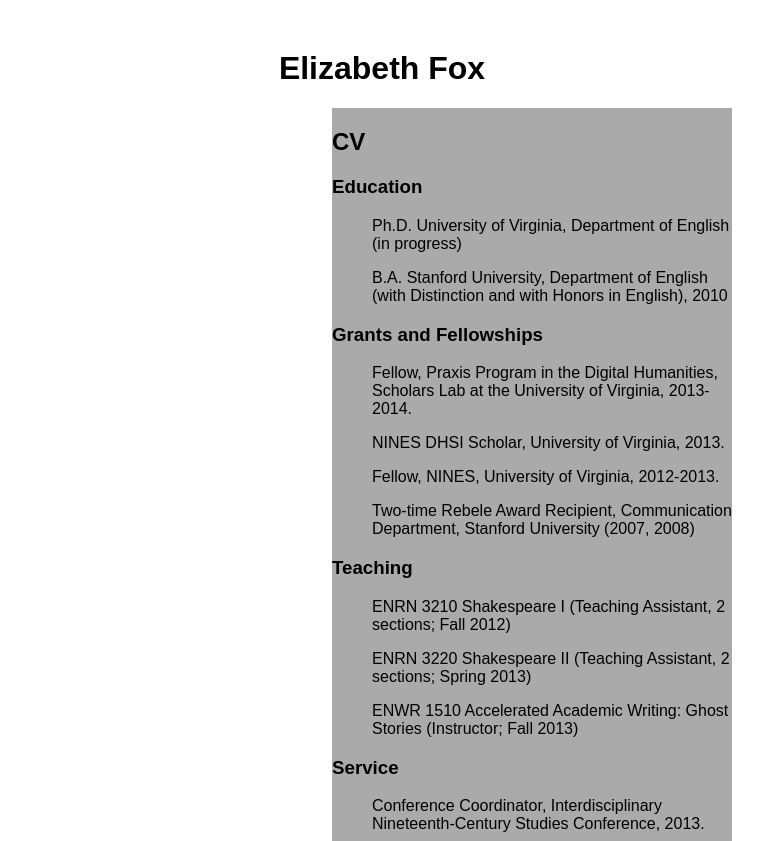
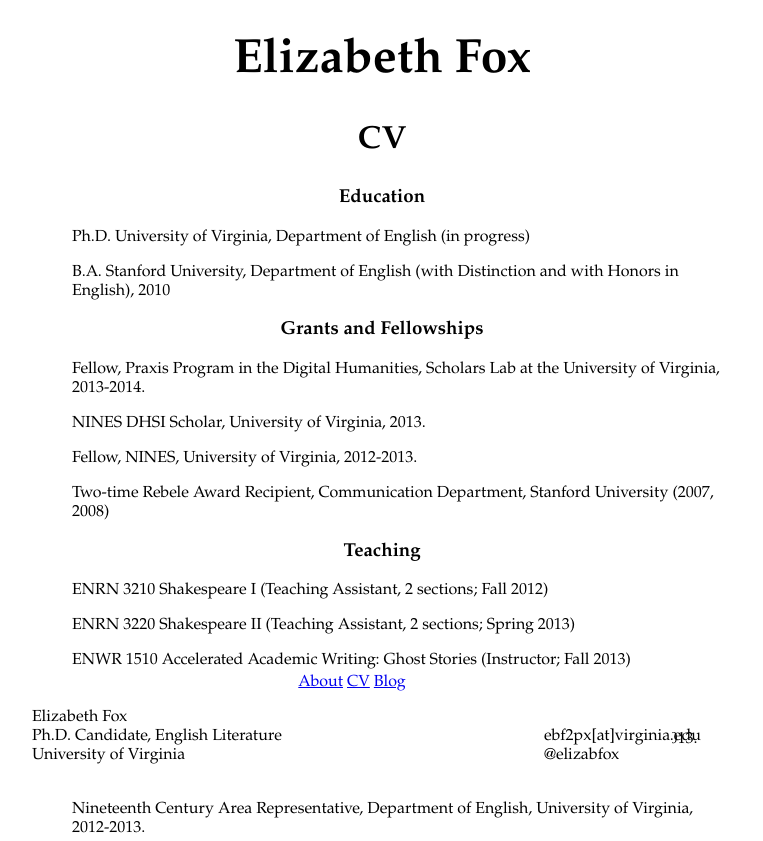
Before and after one commit to ebf2/ebf2.github.io, a plain HTML site: page CV.html in a window 1280 px wide. Shown: the top 841 px of the page, without its empty margins (258-1021 px from the left). Drawn offline with Linux system fonts and the light colour scheme.

Commit message:
modifying style.css

```diff
--- a/style.css
+++ b/style.css
@@ -1,35 +1,64 @@
 body {
-	font-family: Arial, sans-serif;
+	font-family: Garamond, sans-serif;
 	width: 700px;
-	margin: 50px auto;
+	margin: auto;
+
 }
 
-header,
-nav,
+
+header {
+text-align: center;
+font-size: 150%;
+
+}
+
 footer
 {
 	text-align: center;
+	bottom:0px;
+	position:fixed;
+	float:center;
+	width:50%;
+	background-color: white;
 }
 
-nav {
-	display: block;
-	float:left;
-	width: 250px;
-	background: #eee;
-}
 
-nav a {
-	display: block;
-}
 
 #content
 {
-	float: right;
-	width: 400px;
+	vertical-align: center;
+	text-align: center;
+	clear:both;
+	margin-bottom: 25%;
 
-	background: #aaa;
 }
 
-footer {
-	clear: both;
+h2{
+	font-size: 200%
 }
+
+ul{
+	text-align: left;
+}
+
+p {
+	text-align: left;
+}
+
+
+#contact
+{
+display: block;
+text-align: left;
+float:left;
+width:40%;
+
+}
+
+#contact2
+{
+display: block;
+text-align: left;
+float: right;
+width: 20%
+}
```
